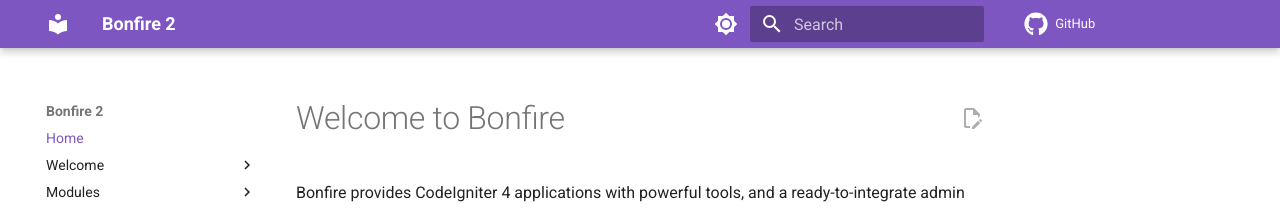
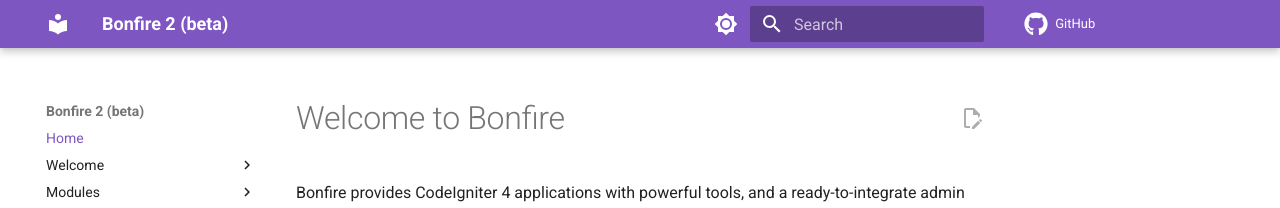
Before and after one commit to lonnieezell/Bonfire2, an MkDocs documentation site: the page built from docs/index.md, in a window 1280 px wide. Shown: the top 208 px of the page. Built offline with MkDocs 1.6.1 and Material for MkDocs 9.7.7, drawn with Linux system fonts in a browser that asks for light colours; comment, search, counter and statistics services are not loaded; a style sheet for code colours, icons or effects is not loaded.

Commit message:
Added beta label to docs

```diff
--- a/mkdocs.yml
+++ b/mkdocs.yml
@@ -1,4 +1,4 @@
-site_name: Bonfire 2
+site_name: Bonfire 2 (beta)
 site_description: Bonfire 2 for CodeIgniter User Guide
 
 theme:
```
